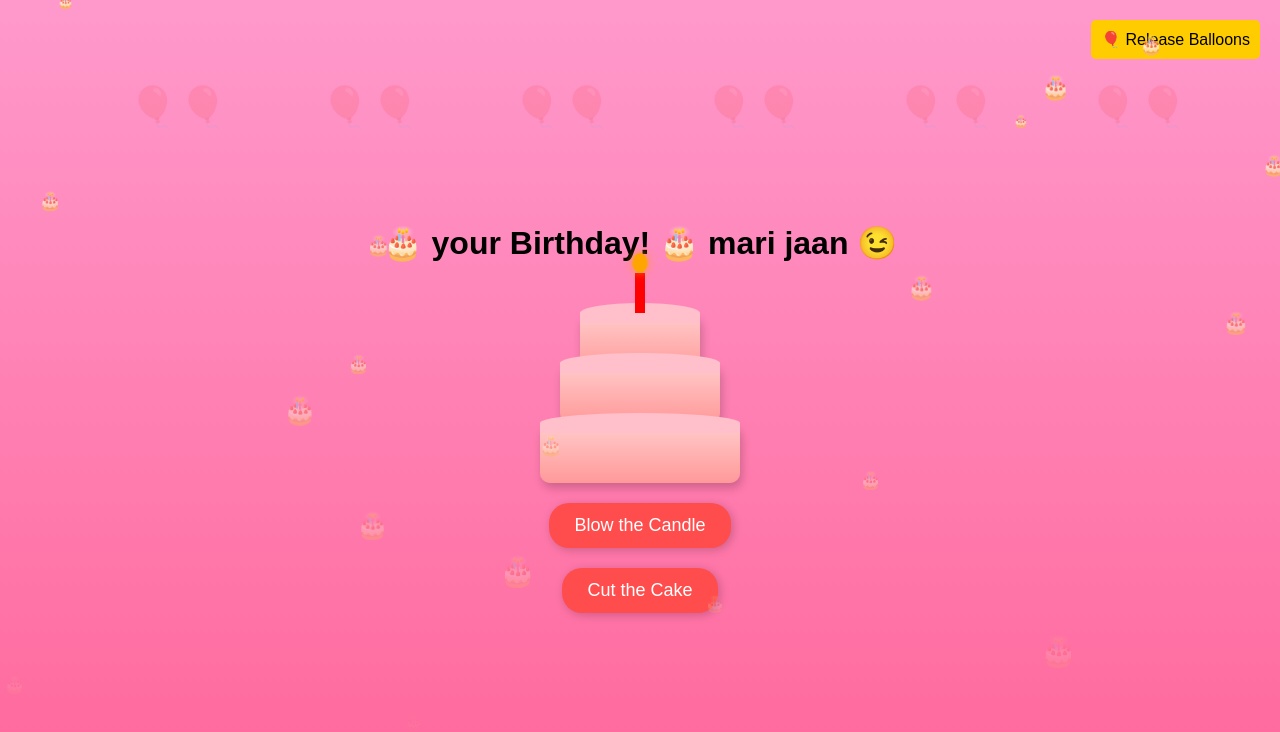
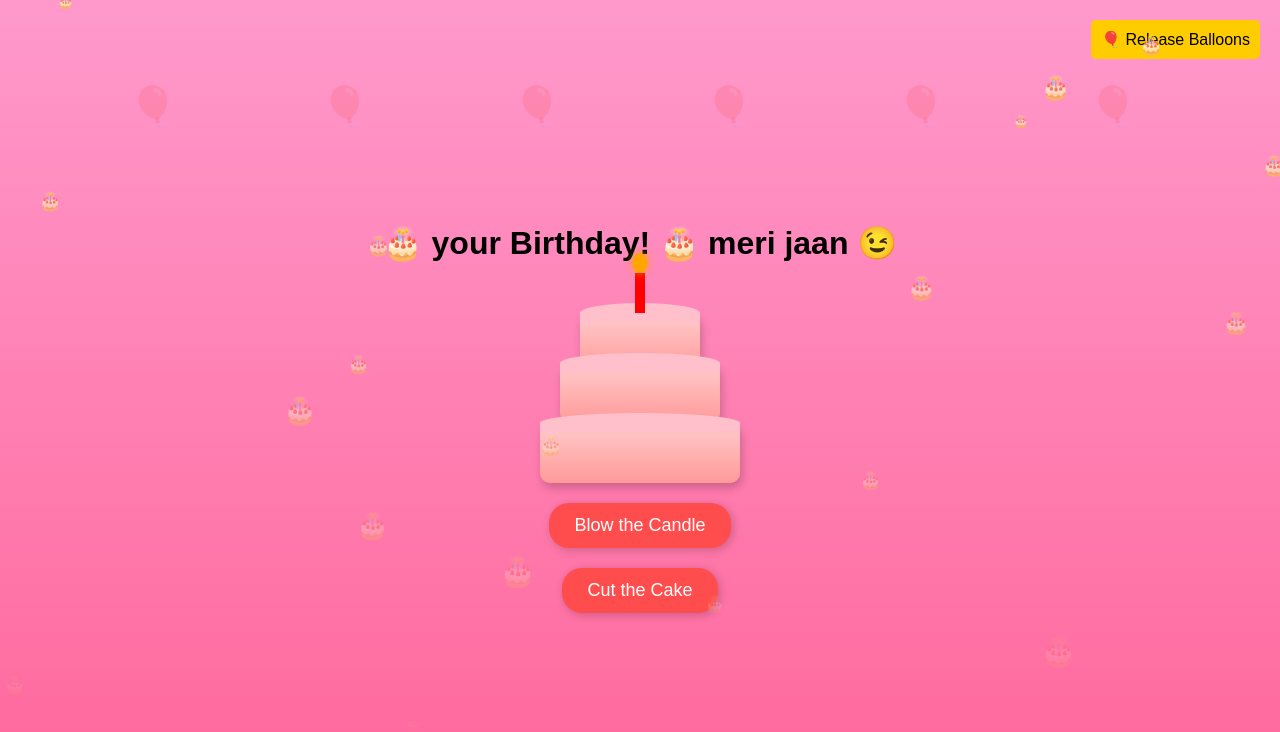
Before and after one commit to ITshortbot/finalgift, a plain HTML site: page cake.html in a window 1280 px wide. Both pictures are taken after a click on the button "🎈 Release Balloons". Shown: the top 732 px of the page. Drawn offline with Linux system fonts and the light colour scheme.

Commit message:
Update cake.html

```diff
--- a/cake.html
+++ b/cake.html
@@ -148,7 +148,7 @@
     </style>
 </head>
 <body>
-    <h1>🎂 your Birthday! 🎂 mari jaan 😉</h1>
+    <h1>🎂 your Birthday! 🎂 meri jaan 😉</h1>
     <div class="cake-container">
         <div class="cake">
             <div class="top-layer"><div class="icing"></div></div>
@@ -158,7 +158,7 @@
         </div>
     </div>
     <div class="piece" id="cakePiece"></div>
-    <h2 id="message" style="display:none; color: white;">Happy Birthday Tanu Mari Jaan 🎉</h2>
+    <h2 id="message" style="display:none; color: white;">Happy Birthday Tanu Meri Jaan 🎉</h2>
     <button class="button" onclick="blowCandle()">Blow the Candle</button>
     <button class="button" onclick="cutCake()">Cut the Cake</button>
     <button class="balloon-button" onclick="releaseBalloons()">🎈 Release Balloons</button>
@@ -185,7 +185,7 @@
                 let balloon = document.createElement("div");
                 balloon.classList.add("balloon");
                 balloon.style.setProperty('--i', i);
-                balloon.innerHTML = "🎈🎈";
+                balloon.innerHTML = "🎈";
                 container.appendChild(balloon);
                 setTimeout(() => {
                     balloon.style.animation = "rise 4s ease-out forwards";
```
